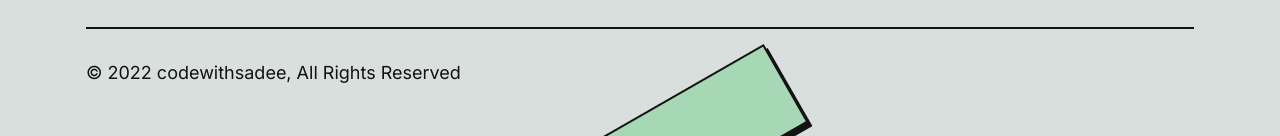
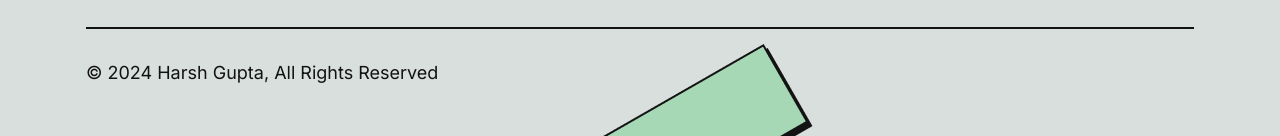
Before and after one commit to harshgupta100/E-Commerce, a plain HTML site: page index.html in a window 1280 px wide. Shown: the part 4730-4866 px from the top of the page. Drawn offline with nearby package versions, Linux system fonts and the light colour scheme; files that its build step writes are made by us from their sources; files whose address does not match are found by name.

Commit message:
Update index.html

```diff
--- a/index.html
+++ b/index.html
@@ -580,7 +580,7 @@
         </div>
 
         <p class="copyright">
-          &copy; 2022 codewithsadee, All Rights Reserved
+          &copy; 2024 Harsh Gupta, All Rights Reserved
         </p>
 
       </div>
```
